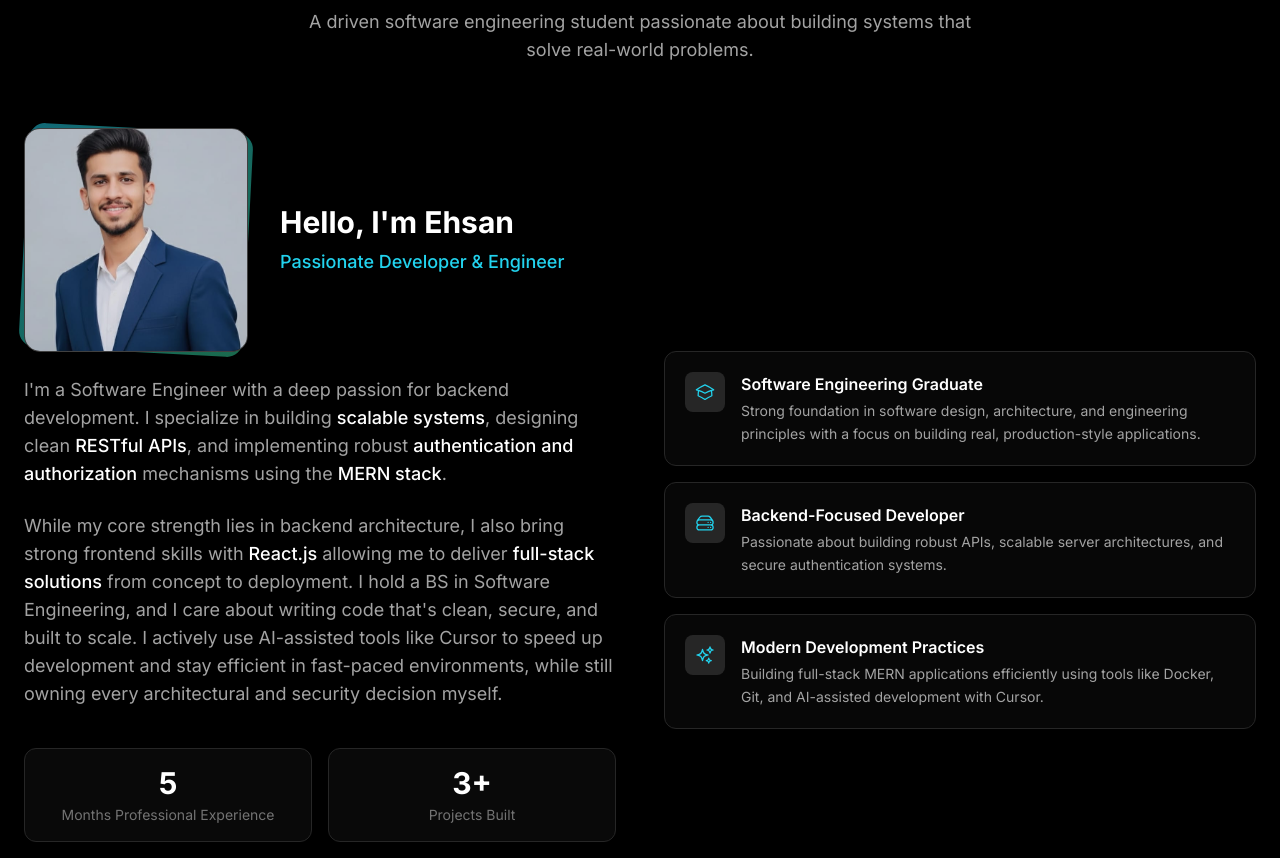
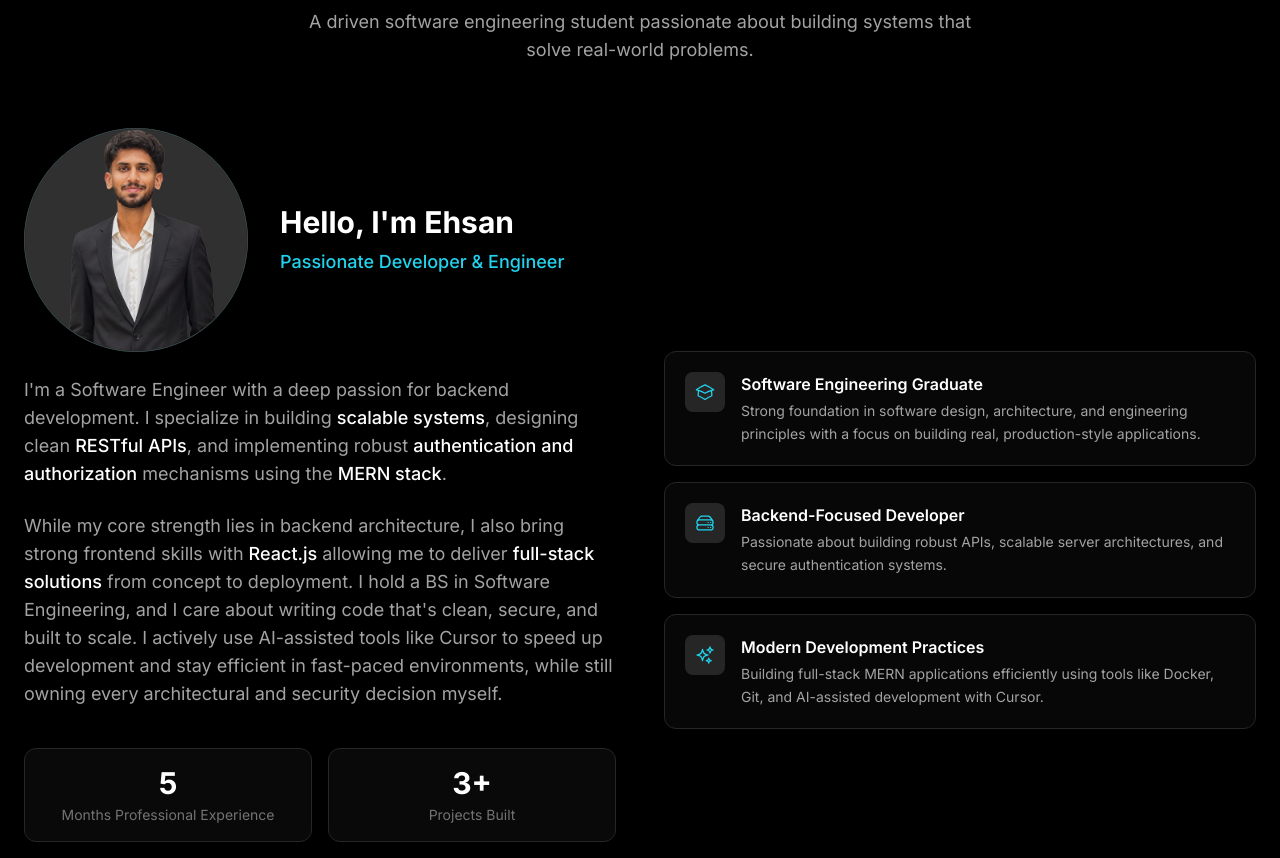
Before and after one commit to EhsanAfzal005/portfolio, a React (Vite) app: page / in a window 1280 px wide. Shown: the part 1030-1888 px from the top of the page. Built offline with nearby package versions, Linux system fonts and the light colour scheme.

Commit message:
Update profile picture and make frame circular

```diff
--- a/src/components/About.jsx
+++ b/src/components/About.jsx
@@ -63,10 +63,10 @@ export default function About() {
             <div className="flex flex-col sm:flex-row gap-6 sm:gap-8 items-center mb-6">
               {/* Image Container */}
               <div className="relative w-48 h-48 sm:w-56 sm:h-56 flex-shrink-0 group">
-                <div className="absolute inset-0 bg-gradient-to-br from-cyan-400 to-emerald-400 rounded-2xl rotate-3 group-hover:rotate-6 transition-transform duration-500 opacity-50" />
-                <div className="absolute inset-0 bg-neutral-900 rounded-2xl overflow-hidden border border-neutral-700 group-hover:border-cyan-500/50 transition-colors duration-500 z-10">
+                <div className="absolute inset-0 bg-gradient-to-br from-cyan-400 to-emerald-400 rounded-full rotate-3 group-hover:rotate-6 transition-transform duration-500 opacity-50" />
+                <div className="absolute inset-0 bg-neutral-900 rounded-full overflow-hidden border border-neutral-700 group-hover:border-cyan-500/50 transition-colors duration-500 z-10">
                   <img
-                    src="/profile.jpeg"
+                    src="/profilepic.jpeg"
                     alt="Ehsan Afzal"
                     className="w-full h-full object-cover opacity-90 group-hover:opacity-100 group-hover:scale-105 transition-all duration-500"
                   />
```
Also changed, not shown: profilepic.jpeg (added), public/profilepic.jpeg (added).
